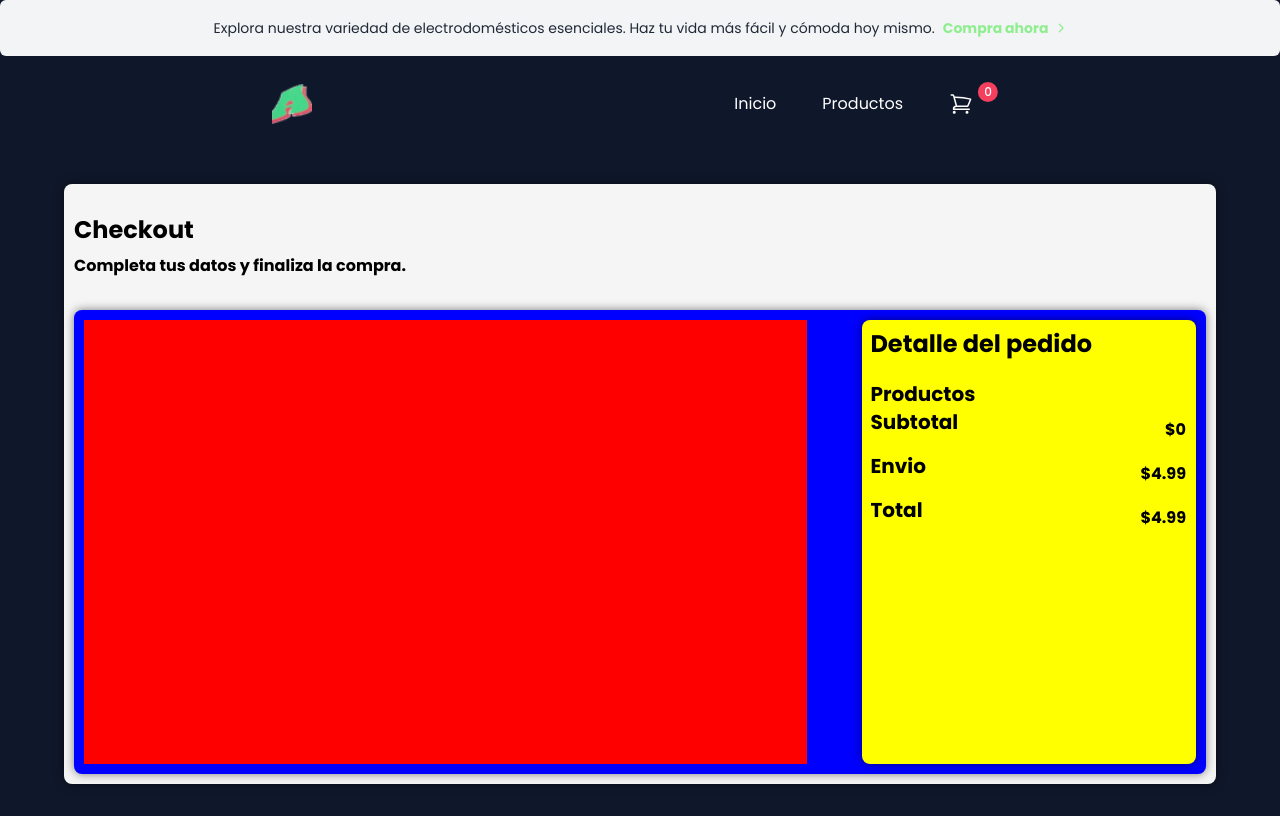
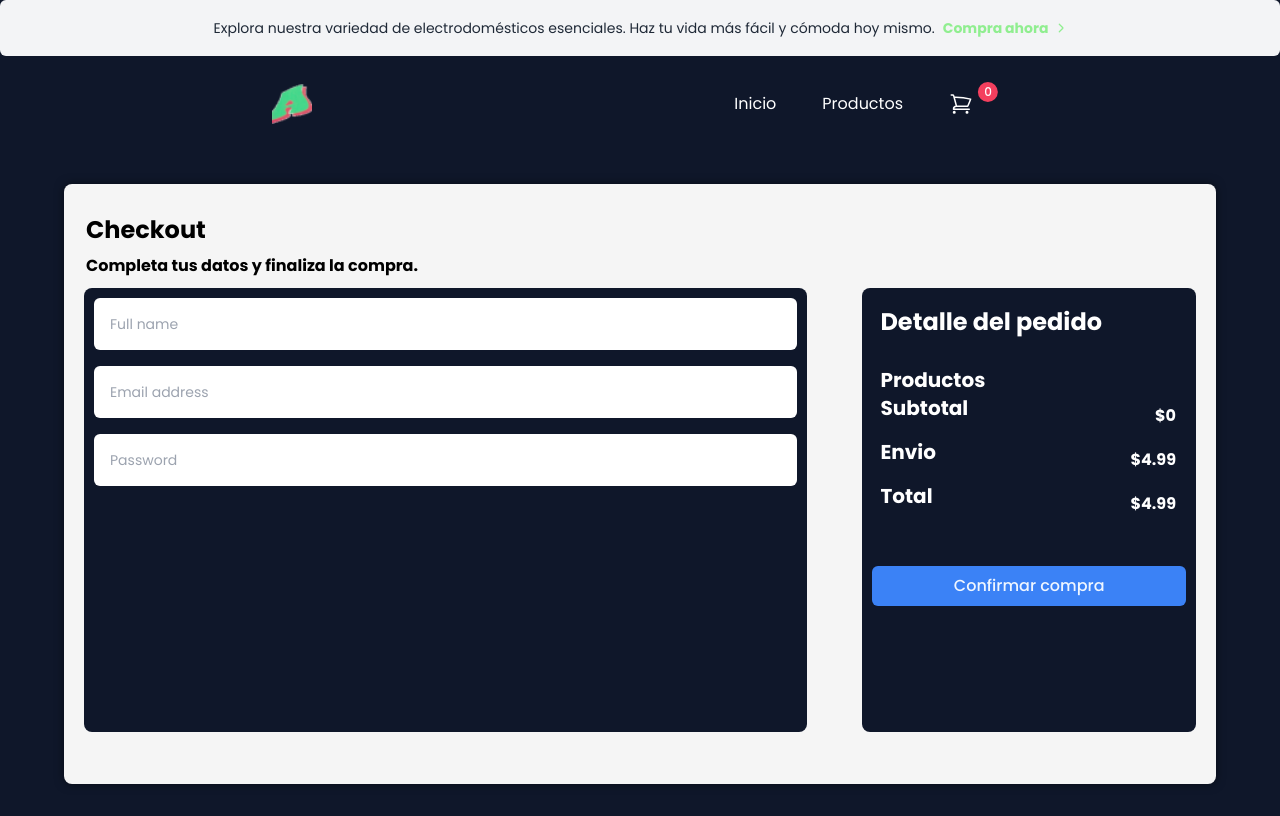
Before and after one commit to agusflores/e-commerce, a React (Vite) app: page /detail-purchase in a window 1280 px wide. Built offline with nearby package versions, Linux system fonts and the light colour scheme.

Commit message:
cambios en detalle de compra + estilos

```diff
--- a/src/components/organisms/DetailPurchase.jsx
+++ b/src/components/organisms/DetailPurchase.jsx
@@ -12,49 +12,99 @@ export const DetailPurchase = () => {
     <>
       <div className="flex justify-center items-center">
         <div className="detail-purchase-container">
-          <h1 className="font-bold text-black-500 mt-5 text-2xl">Checkout</h1>
-          <p className="font-bold mt-2">
+          <h1 className="font-bold text-black-500 mt-5 text-2xl ml-3">
+            Checkout
+          </h1>
+          <p className="font-bold mt-2 ml-3">
             Completa tus datos y finaliza la compra.
           </p>
           <div className="data-container">
-            <div className="form-container"></div>
+            <div className="form-container">
+              <form>
+                <div className="mb-4">
+                  <label
+                    htmlFor="hs-hero-name-2"
+                    className="block text-sm font-medium dark:text-white"
+                  >
+                    <span className="sr-only">Full name</span>
+                  </label>
+                  <input
+                    type="text"
+                    id="hs-hero-name-2"
+                    className="py-3 px-4 block w-full border-gray-200 rounded-md text-sm focus:border-blue-500 focus:ring-blue-500 sm:p-4 dark:bg-slate-900 dark:border-gray-700 dark:text-gray-400"
+                    placeholder="Full name"
+                  />
+                </div>
+
+                <div className="mb-4">
+                  <label
+                    htmlFor="hs-hero-email-2"
+                    className="block text-sm font-medium dark:text-white"
+                  >
+                    <span className="sr-only">Email address</span>
+                  </label>
+                  <input
+                    type="email"
+                    id="hs-hero-email-2"
+                    className="py-3 px-4 block w-full border-gray-200 rounded-md text-sm focus:border-blue-500 focus:ring-blue-500 sm:p-4 dark:bg-slate-900 dark:border-gray-700 dark:text-gray-400"
+                    placeholder="Email address"
+                  />
+                </div>
+
+                <div className="mb-4">
+                  <label
+                    htmlFor="hs-hero-password-2"
+                    className="block text-sm font-medium dark:text-white"
+                  >
+                    <span className="sr-only">Password</span>
+                  </label>
+                  <input
+                    type="email"
+                    id="hs-hero-password-2"
+                    className="py-3 px-4 block w-full border-gray-200 rounded-md text-sm focus:border-blue-500 focus:ring-blue-500 sm:p-4 dark:bg-slate-900 dark:border-gray-700 dark:text-gray-400"
+                    placeholder="Password"
+                  />
+                </div>
+              </form>
+            </div>
             <div className="detail-container">
-              <h1 className="font-bold text-black-500 text-2xl m-2">
+              <h1 className="font-bold text-black-500 text-2xl m-2 text-white">
                 Detalle del pedido
               </h1>
               <div>
-                <p className="font-bold text-black-500 text-xl mt-5 ml-2">
+                <p className="font-bold text-black-500 text-xl mt-5 ml-2 text-white">
                   Productos
                 </p>
               </div>
               {cartContext.cart.map((product) => (
-
                 <div className="detail-product" key={product.id}>
-                  <p>
+                  <p className="text-white">
                     {product.quantity} x {product.name} - ${product.price} c/u
                   </p>
                 </div>
               ))}
               <div className="flex justify-between">
-                <p className="font-bold text-black-500 text-xl ml-2">
-                  Subtotal
-                </p>
-                <p className="detail-final-price font-bold text-black-500">
+                <p className="font-bold text-xl ml-2 text-white">Subtotal</p>
+                <p className="detail-final-price font-bold text-white">
                   ${cartContext.total}
                 </p>
               </div>
               <div className="flex justify-between">
-                <p className="font-bold text-black-500 text-xl ml-2">Envio</p>
-                <p className="detail-final-price font-bold text-black-500">
-                  $4.99
-                </p>
+                <p className="font-bold text-white text-xl ml-2">Envio</p>
+                <p className="detail-final-price font-bold text-white">$4.99</p>
               </div>
               <div className="flex justify-between">
-                <p className="font-bold text-black-500 text-xl ml-2">Total</p>
-                <p className="detail-final-price font-bold text-black-500">
+                <p className="font-bold text-white text-xl ml-2">Total</p>
+                <p className="detail-final-price font-bold text-white">
                   ${cartContext.total + 4.99}
                 </p>
               </div>
+              <button
+                type="submit"
+                className="mt-10 rounded-md bg-blue-500 py-2 px-2 font-medium text-blue-50 hover:bg-blue-600"
+              >
+                Confirmar compra
+              </button>
             </div>
           </div>
         </div>
--- a/src/index.css
+++ b/src/index.css
@@ -66,26 +66,26 @@ html {
   justify-content: space-between;
   align-items: center;
   padding: 10px;
-  margin-top: 2rem;
-  border-radius: 8px;
-  box-shadow: 0 0 10px rgba(0, 0, 0, 0.5);
   height: 80%;
   width: 100%;
-  background-color: blue;
 }
 
 .form-container {
+  padding: 10px;
   height: 100%;
   width: 65%;
-  background-color: red;
+  border-radius: 8px;
+  background-color: rgb(15 23 42);
 }
 
 .detail-container {
+  padding: 10px;
   height: 100%;
   width: 30%;
   border-radius: 8px;
-  box-shadow: 0 0 10px rgba(0, 0, 0, 0.5);
-  background-color: yellow;
+  background-color: rgb(15 23 42);
+  display: flex;
+  flex-direction: column;
 }
 
 .detail-product {
```
